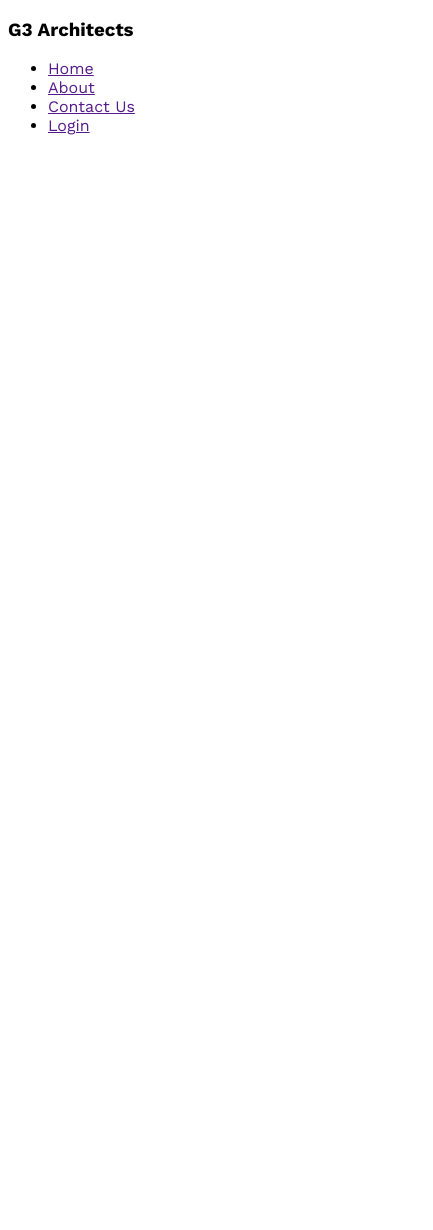
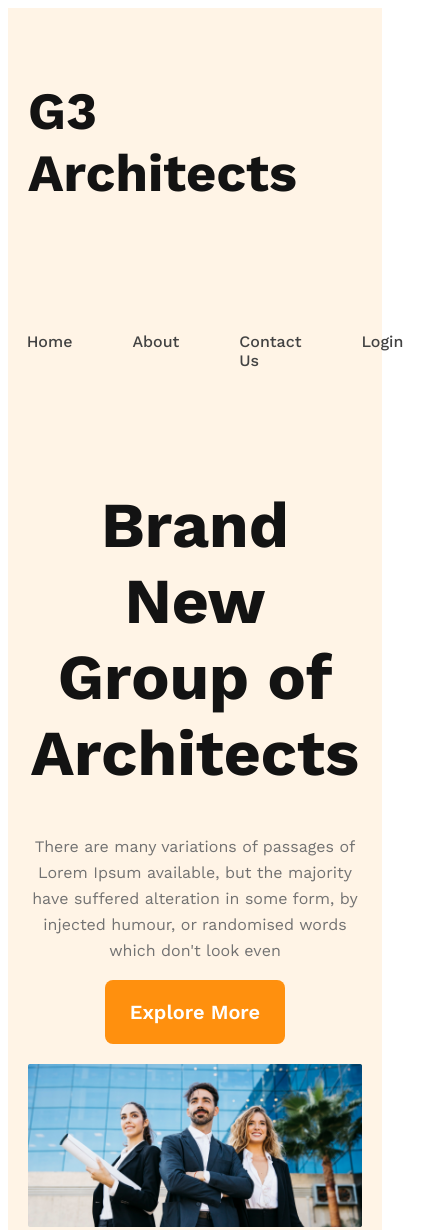
Before and after one commit to Faysal-Sohan/g3-architect-website, a plain HTML site: page index.html in a window 390 px wide. Shown: the top 1230 px of the page, 433 px wide, since content can reach past the window. Before the commit the page ends 844 px from the top, so only its background shows below. Drawn offline with nearby package versions, Linux system fonts and the light colour scheme.

Commit message:
finished header part and made responsive

```diff
--- a/index.html
+++ b/index.html
@@ -8,7 +8,7 @@
   </head>
   <body>
     <header>
-      <nav>
+      <nav class="nav-title">
         <h3>G3 Architects</h3>
         <ul>
           <li><a href="">Home</a></li>
@@ -17,6 +17,18 @@
           <li><a href="">Login</a></li>
         </ul>
       </nav>
+      <div class="banner">
+        <div class="banner-content">
+          <h1 class="banner-title">Brand New Group of Architects</h1>
+          <p class="banner-desc">
+            There are many variations of passages of Lorem Ipsum available, but
+            the majority have suffered alteration in some form, by injected
+            humour, or randomised words which don't look even
+          </p>
+          <button class="btn-primary">Explore More</button>
+        </div>
+        <img class="banner-img" src="images/banner.png" alt="" />
+      </div>
     </header>
   </body>
 </html>
--- a/styles/architect.css
+++ b/styles/architect.css
@@ -1,5 +1,98 @@
 @import url('https://fonts.googleapis.com/css2?family=Lato:wght@400;700;900&family=Work+Sans:wght@400;500;600;700&display=swap');
 
+/* shared styles */
 * {
     font-family: 'Work Sans', sans-serif;
 }
+
+.btn-primary {
+    border-radius: 8px;
+    background: #FF900E;
+    padding: 20px 25px;
+    border: 0;
+    color: #FFF;
+    text-align: center;
+    font-size: 1.25rem;
+    font-weight: 600;
+    cursor: pointer;
+}
+
+/* header styles */
+header {
+    background: rgba(255, 144, 14, 0.10);
+    padding: 50px 240px;
+}
+
+nav {
+    display: flex;
+    justify-content: space-between;
+    align-items: center;
+}
+
+.nav-title {
+    color: #131313;
+    font-size: 2.8rem;
+    font-weight: 700;
+}
+
+nav>ul {
+    display: flex;
+}
+
+nav li {
+    list-style: none;
+    margin: 30px;
+    font-weight: 500;
+    font-size: 1rem;
+}
+
+nav li a {
+    text-decoration: none;
+    color: #424242;
+}
+
+.banner-content {
+    max-width: 800px;
+    margin: 0 auto;
+    text-align: center;
+}
+
+.banner-title {
+    color: #131313;
+    font-size: 4rem;
+    font-weight: 700;
+}
+
+.banner-desc {
+    color: #727272;
+    font-size: 1rem;
+    font-weight: 400;
+    line-height: 26px;
+}
+
+.banner-img {
+    margin-top: 20px;
+    width: 100%;
+}
+
+/* responsive media queries */
+
+@media screen and (max-width:576px) {
+    header {
+        padding: 20px;
+    }
+
+    nav {
+        flex-direction: column;
+    }
+}
+
+@media screen and (min-width:576px) and (max-width:960px) {
+    header {
+        padding: 20px;
+    }
+
+    nav {
+        flex-direction: column;
+    }
+}
```
